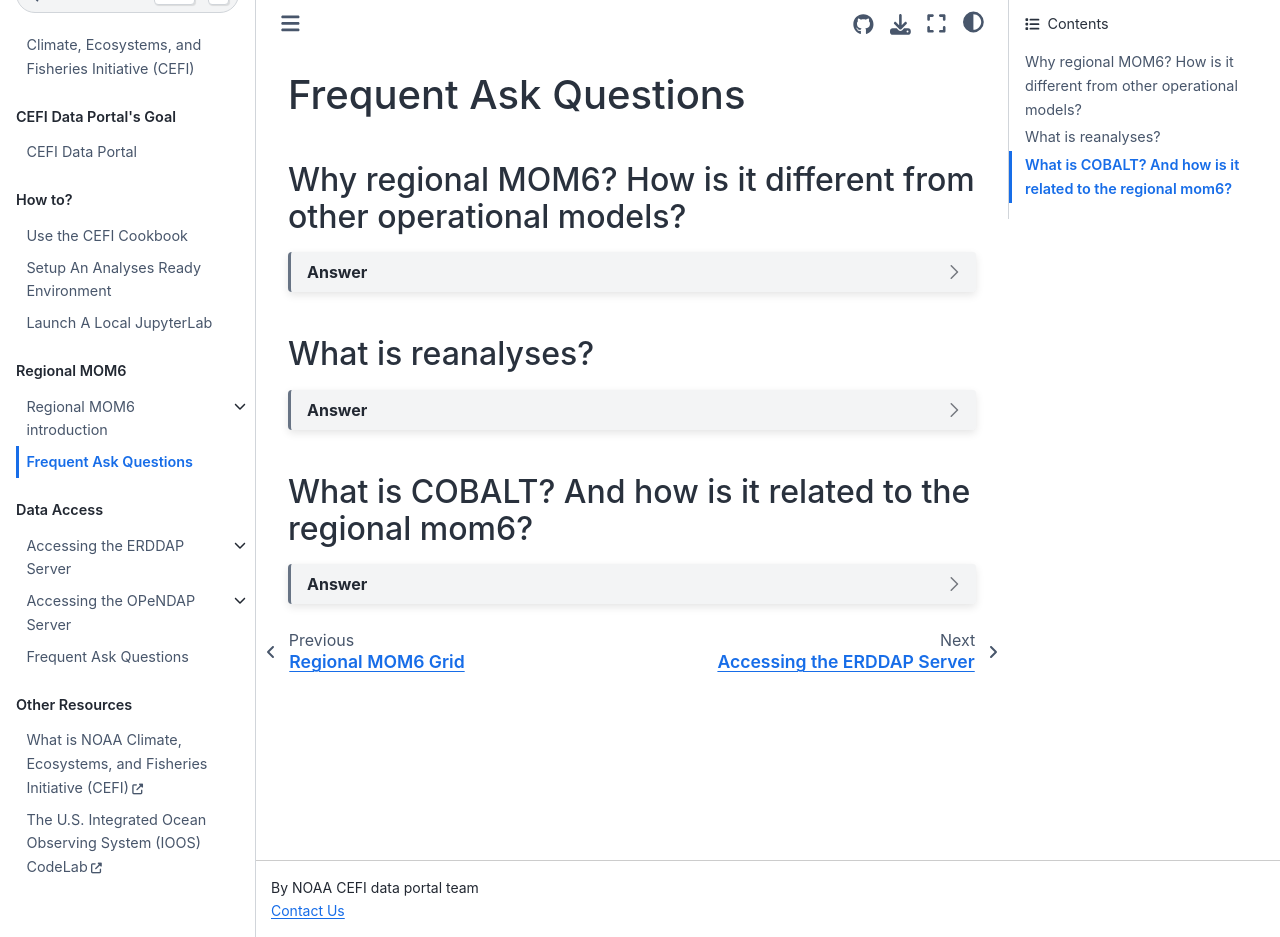
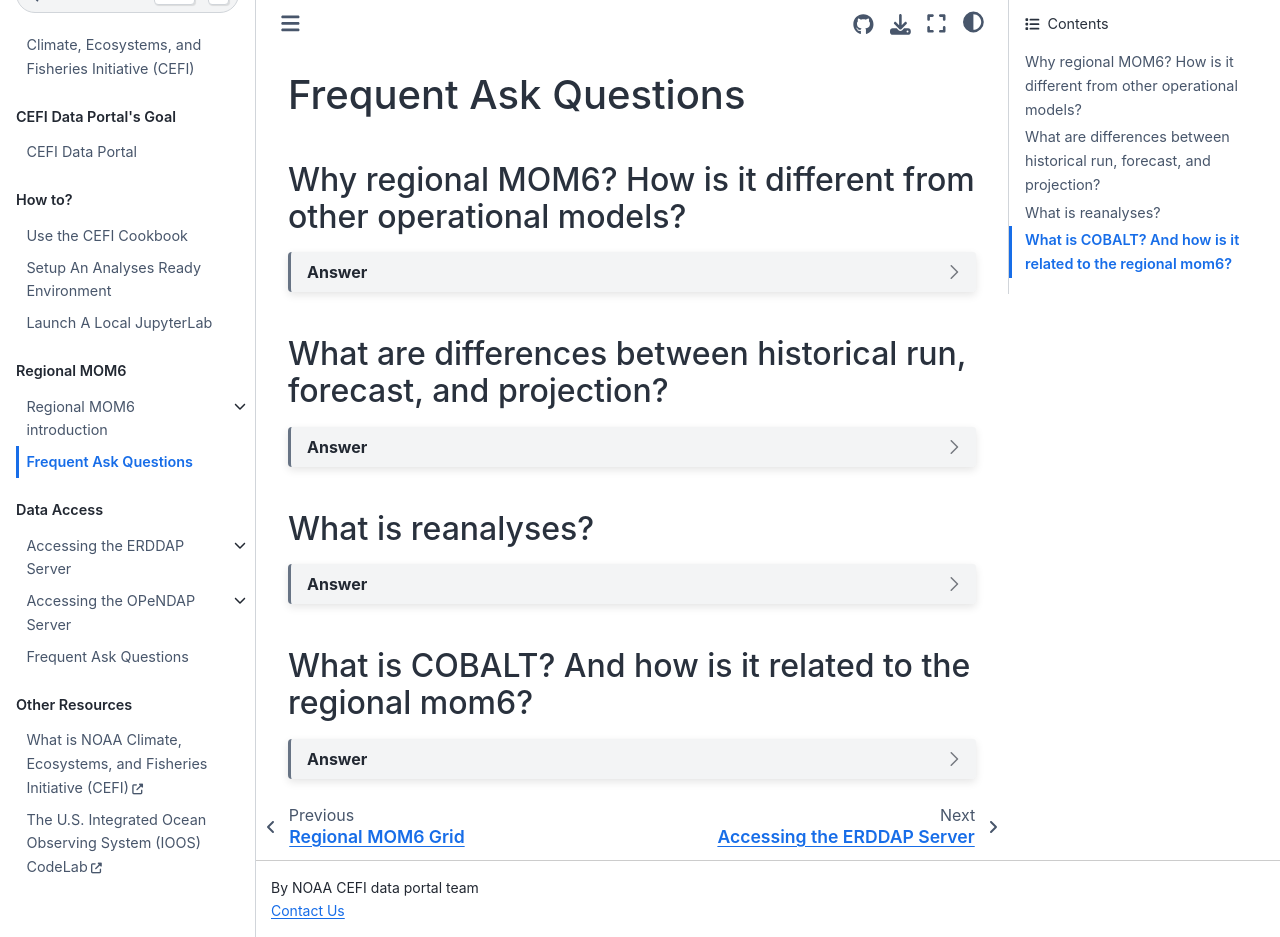
Before and after one commit to chiaweh2/cefi-cookbook, a Jupyter Book: the page built from content/model_doc/regional_mom6_faq.md, in a window 1280 px wide and 937 px high. Built offline with Jupyter Book 1.0.4 settings and Sphinx 7.4.7 and the Sphinx Book theme 1.1.4, drawn with Linux system fonts in a browser that asks for light colours; pages that are not in the unit, such as notebooks, are missing from menus.

Commit message:
fix missing heading

````diff
--- a/content/model_doc/regional_mom6_faq.md
+++ b/content/model_doc/regional_mom6_faq.md
@@ -4,8 +4,10 @@ Frequent Ask Questions
 ## Why regional MOM6? How is it different from other operational models?
 ```{dropdown} Answer
 Regional models have some benefits over global models, including being able to represent finer scale features more rapidly. They can also be “tuned” (have their many parameter values adjusted) to better represent conditions in the region of interest. NOAA did not have regional ocean model capability and so building off the expertise in developing global models, MOM6 was then developed for regional applications, particularly for fishery and ocean habitat applications.
+```
 
 ## What are differences between historical run, forecast, and projection?
+```{dropdown} Answer
 The goal of historical simulations is to match what happens in the actual ocean over time.
 Regional models use observationally-based fields (usually from [atmosphere and ocean reanalyses](reanalyses), which combine observations from multiple platforms with a model) as boundary conditions for the regional ocean model. For regional MOM6, the simulations currently begin in 1993 and continue to the near-present (ocean reanalyses generally end a year or two before the present date). Historical runs can be used to test the accuracy of the regional model, although they have many other uses.
 
````
